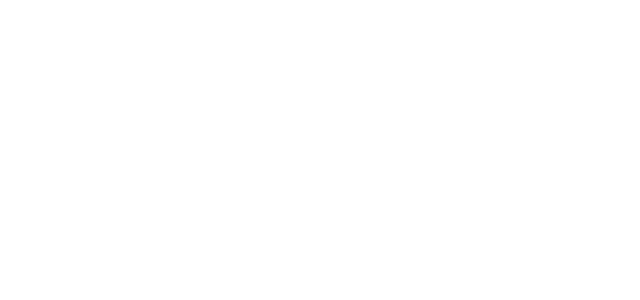
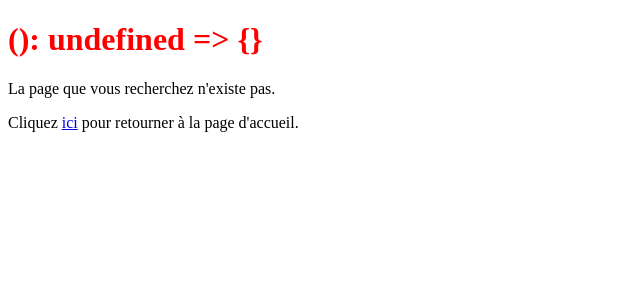
Before and after one commit to drafolin/infa-emt, a Nuxt app: page /404 in a window 1280 px wide. Before the commit this address had no page. Shown: the top 300 px of the page, without its empty margins (0-640 px from the left). Built offline with nearby package versions, Linux system fonts and the light colour scheme.

Commit message:
#chore|Création de la page 404

```diff
--- /dev/null
+++ b/pages/404.vue
@@ -0,0 +1,7 @@
+<template>
+	<div>
+		<h1>(): undefined => {}</h1>
+		<p>La page que vous recherchez n'existe pas.</p>
+		<p>Cliquez <NuxtLink to="/">ici</NuxtLink> pour retourner à la page d'accueil.</p>
+	</div>
+</template>
```
